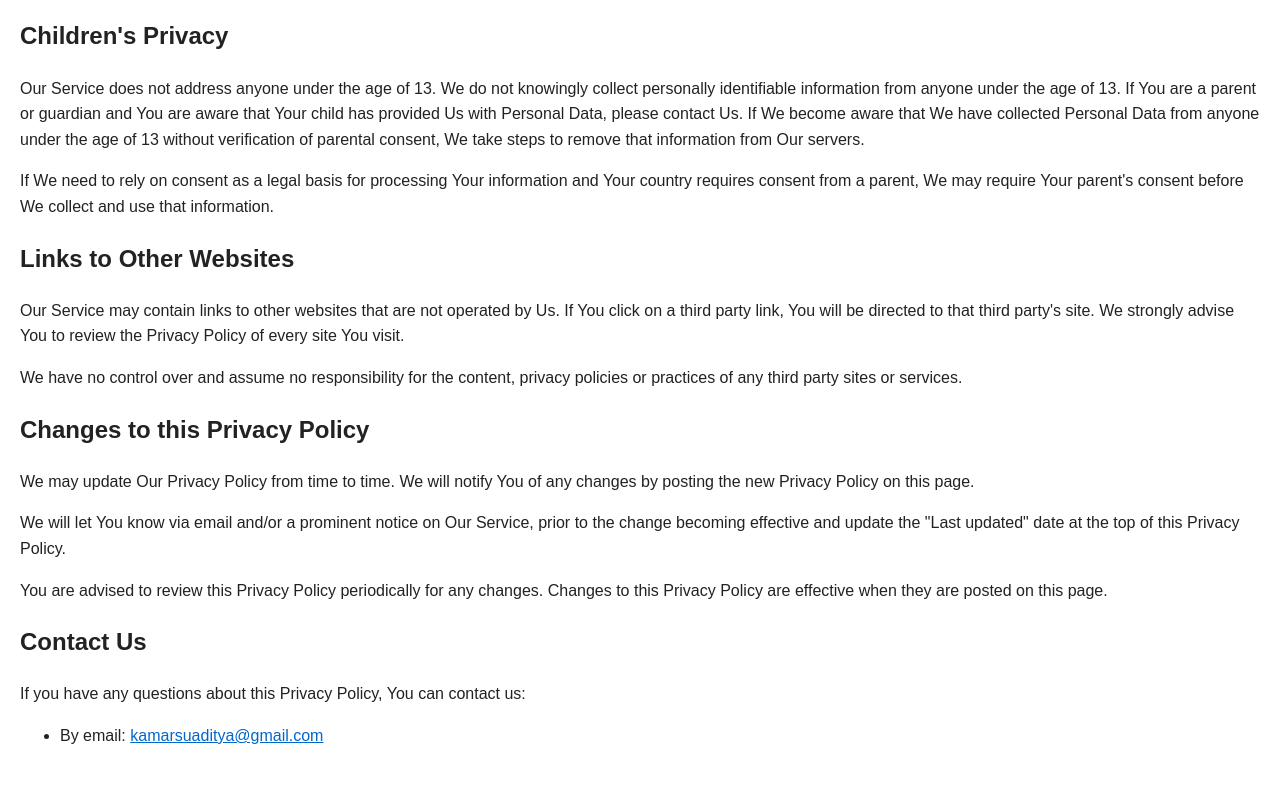
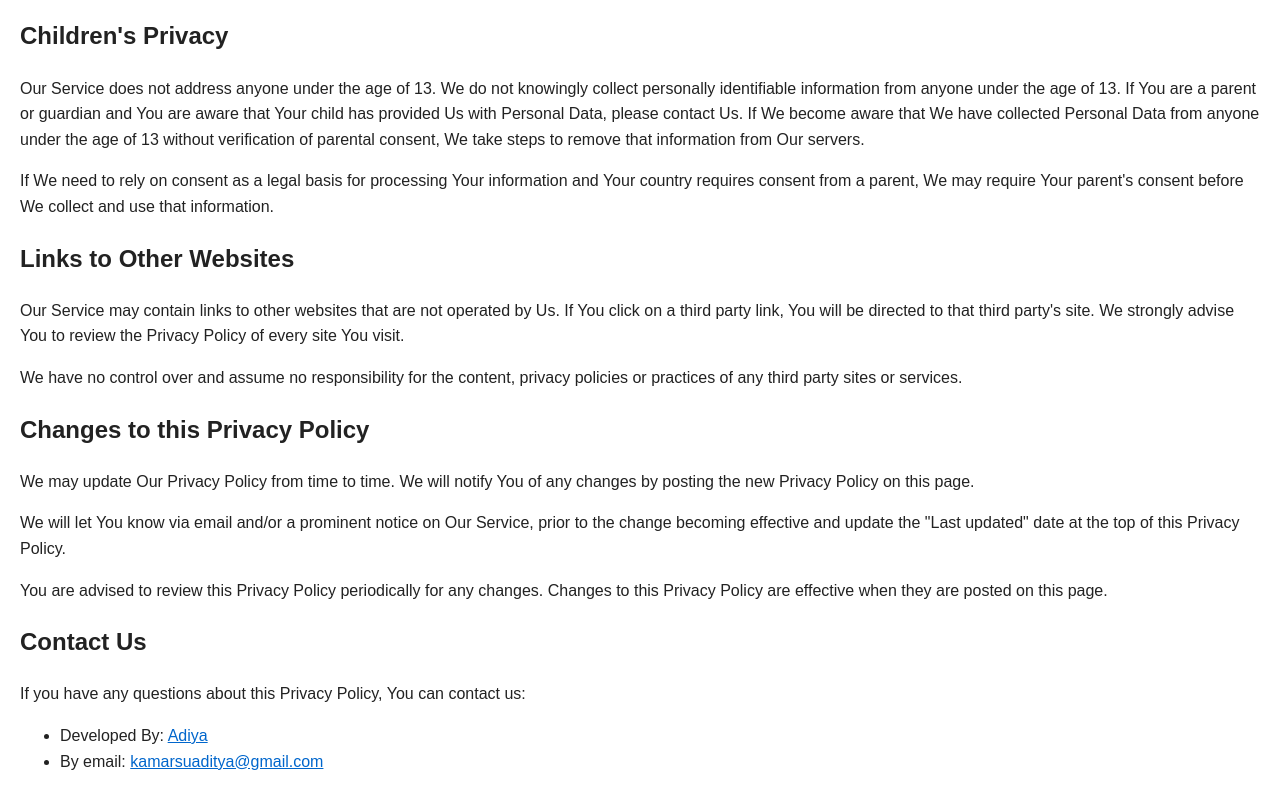
Before and after one commit to saiaditya00/vani-privacy-policy, a plain HTML site: page index.html in a window 1280 px wide. Shown: the part 3947-4741 px from the top of the page. Before the commit the page ends 4716 px from the top, so only its background shows below. Drawn offline with Linux system fonts and the light colour scheme.

Commit message:
Add developer contact information to Privacy Policy

```diff
--- a/index.html
+++ b/index.html
@@ -148,6 +148,7 @@
 <h2>Contact Us</h2>
 <p>If you have any questions about this Privacy Policy, You can contact us:</p>
 <ul>
+  <li>Developed By: <a href="/cdn-cgi/l/email-protection" class="__cf_email__" data-cfemail="e9888d809d9088dbdbdddd88a98e84888085c78a8684">Adiya</a></li>
 <li>By email: <a href="/cdn-cgi/l/email-protection" class="__cf_email__" data-cfemail="e9888d809d9088dbdbdddd88a98e84888085c78a8684">kamarsuaditya@gmail.com</a></li>
 </ul><script data-cfasync="false" src="/cdn-cgi/scripts/5c5dd728/cloudflare-static/email-decode.min.js"></script>
 </body>
```
